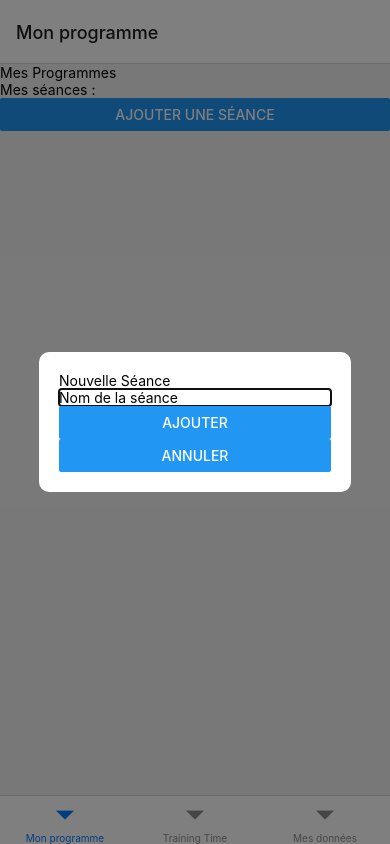
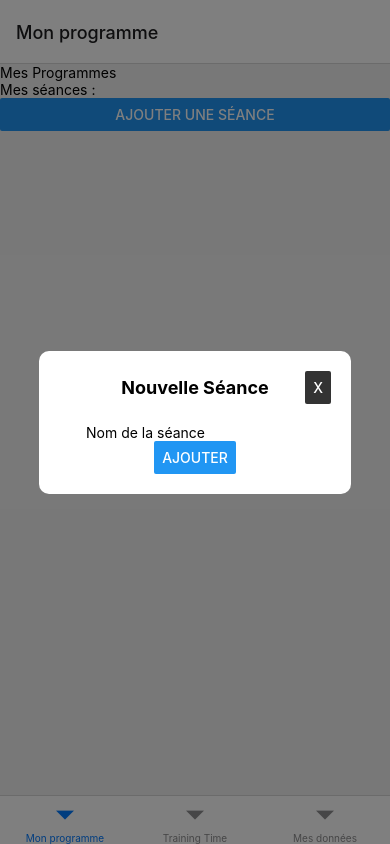
Before and after one commit to utheveny/gymtracker, a React Native app: screen / in a window 390 px wide. Both pictures are taken after a click on the button "AJOUTER UNE SÉANCE". Built offline with nearby package versions, Linux system fonts and the light colour scheme.

Commit message:
💄 Add style to create training tab

```diff
--- a/screens/MyTraining/MyTrainingScreen.tsx
+++ b/screens/MyTraining/MyTrainingScreen.tsx
@@ -120,21 +120,28 @@ export default function MyTrainingScreen() {
         onRequestClose={() => setCreateModalVisible(false)}
       >
         <View style={styles.modalContainer}>
+          {/* Modal */}
+          <View style={styles.modalCreate}>
+            {/* HEADER */}
+            <View style={styles.modalHeader}>
+              <Button title="X" color="transparent" />
+              <Text style={styles.modalHeaderText}>Nouvelle Séance</Text>
+              <Button
+                title="X"
+                onPress={() => setEditModalVisible(false)}
+                color="#333"
+              />
+            </View>
+
+            {/* CONTENT */}
             <View style={styles.modalCreateContent}>
-            <Text>Nouvelle Séance</Text>
               <TextInput
                 placeholder="Nom de la séance"
                 onChangeText={(text) => setNewSession(text)}
                 value={newSession}
               />
               <Button title="Ajouter" onPress={() => handleAddSession()} />
-            <Button
-              title="Annuler"
-              onPress={() => {
-                setNewSession("");
-                setCreateModalVisible(false);
-              }}
-            />
+            </View>
           </View>
         </View>
       </Modal>
@@ -150,13 +157,9 @@ export default function MyTrainingScreen() {
         <View style={styles.modalContainer}>
           {/* Modal */}
           <View style={styles.modalEdit}>
-
             {/* HEADER */}
             <View style={styles.modalHeader}>
-            <Button
-                title="X"
-                color="transparent"
-              />
+              <Button title="X" color="transparent" />
               <TextInput
                 style={styles.modalHeaderText}
                 placeholder="Nom de la séance"
--- a/screens/MyTraining/styles.ts
+++ b/screens/MyTraining/styles.ts
@@ -1,9 +1,8 @@
-import { StyleSheet } from 'react-native';
+import { StyleSheet } from "react-native";
 
 export const styles = StyleSheet.create({
   // GENERAL
-  container: {
-  },
+  container: {},
 
   // MODAL RELATED
   modalContainer: {
@@ -30,11 +29,16 @@ export const styles = StyleSheet.create({
   },
 
   // MODAL CREATE
+  modalCreate: {
+    backgroundColor: "white",
+    borderRadius: 10,
+    padding: 20,
+    display: "flex",
+    width: "80%",
+  },
   modalCreateContent: {
-    backgroundColor: "white",
-    padding: 20,
-    borderRadius: 10,
-    width: "80%",
+    alignItems: "center",
+    justifyContent: "center",
   },
 
   // MODAL EDIT
```
Lines whose indentation alone changed are shown as unchanged.
